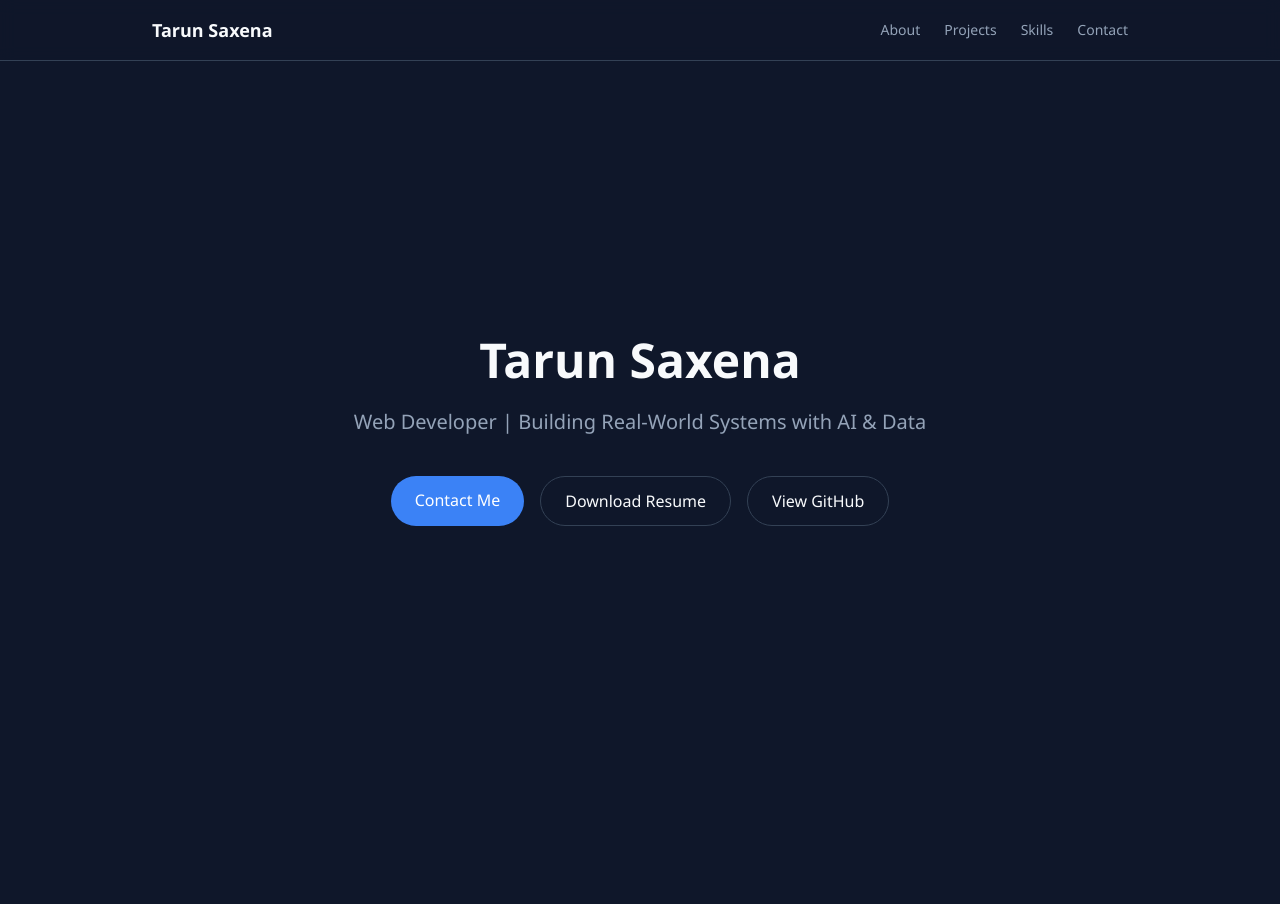
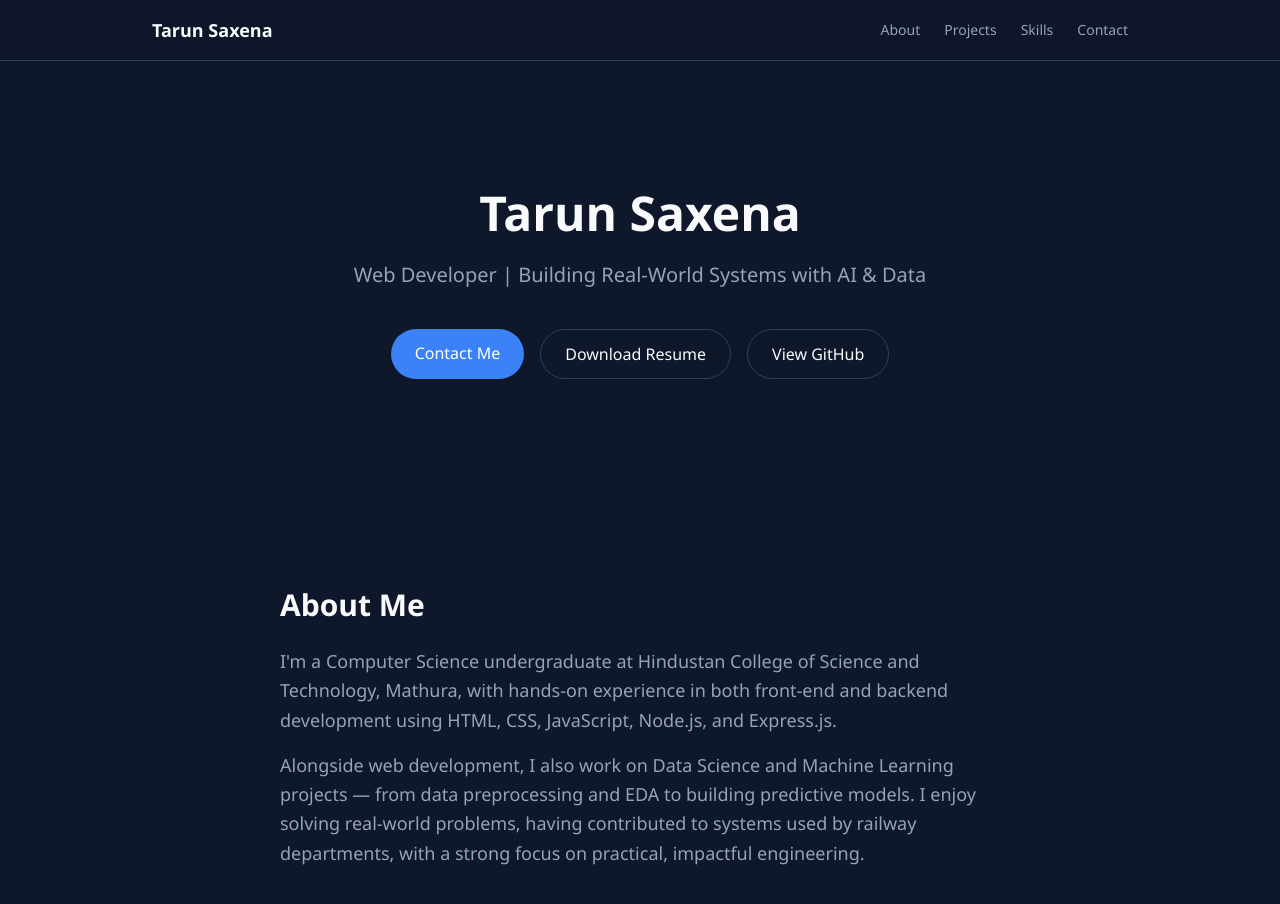
Before and after one commit to tarunsaxena2/tarun-portfolio, a Next.js app: page / in a window 1280 px wide. Shown: the top 904 px of the page. Before the commit the page ends 800 px from the top, so only its background shows below. Built offline with nearby package versions, Linux system fonts and the light colour scheme.

Commit message:
feat: add about section

```diff
--- a/app/page.tsx
+++ b/app/page.tsx
@@ -1,6 +1,9 @@
+import About from "../components/About";
+
 export default function Home() {
   return (
-    <div className="flex flex-col flex-1 items-center justify-center bg-background text-foreground px-6">
+    <div className="flex flex-col flex-1">
+      <div className="flex flex-col items-center justify-center bg-background text-foreground px-6 py-32">
         <div className="max-w-2xl text-center flex flex-col items-center gap-6">
           <h1 className="text-4xl sm:text-5xl font-bold text-foreground">
             Tarun Saxena
@@ -21,5 +24,7 @@ export default function Home() {
           </div>
         </div>
       </div>
+      <About />
+    </div>
   );
 }
--- /dev/null
+++ b/components/About.tsx
@@ -0,0 +1,18 @@
+export default function About() {
+  return (
+    <section id="about" className="max-w-3xl mx-auto px-6 py-20">
+      <h2 className="text-3xl font-bold text-foreground mb-6">About Me</h2>
+      <p className="text-body text-lg leading-relaxed mb-4">
+        I'm a Computer Science undergraduate at Hindustan College of Science and Technology, Mathura,
+        with hands-on experience in both front-end and backend development using HTML, CSS,
+        JavaScript, Node.js, and Express.js.
+      </p>
+      <p className="text-body text-lg leading-relaxed">
+        Alongside web development, I also work on Data Science and Machine Learning projects — from
+        data preprocessing and EDA to building predictive models. I enjoy solving real-world problems,
+        having contributed to systems used by railway departments, with a strong focus on practical,
+        impactful engineering.
+      </p>
+    </section>
+  );
+}
```
Lines whose indentation alone changed are shown as unchanged.
